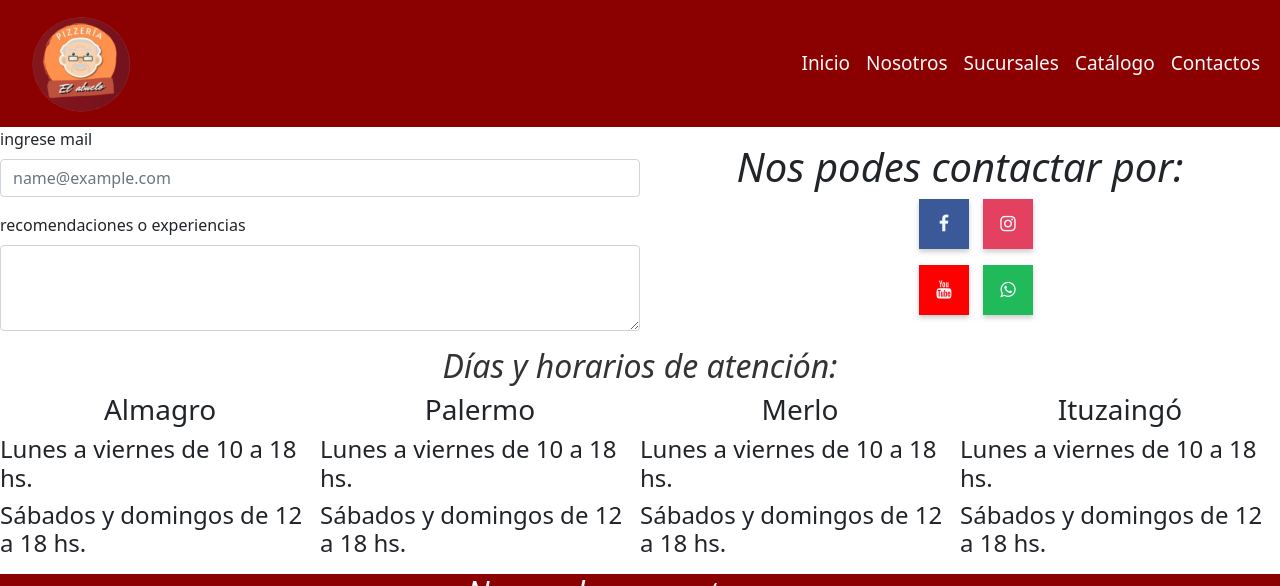
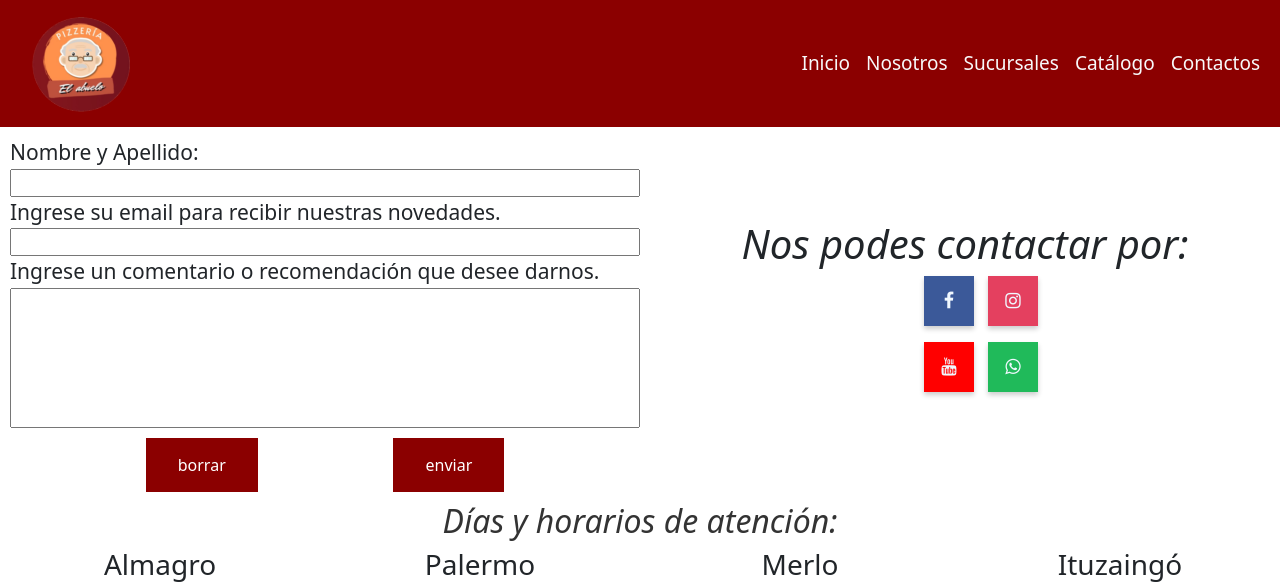
Before and after one commit to nehemias-lezcano/code-desafio, a website: page pages/contactos.html in a window 1280 px wide. Shown: the top 586 px of the page. Drawn offline with nearby package versions, Linux system fonts and the light colour scheme.

Commit message:
nuevo form y correcion

```diff
--- a/pages/contactos.html
+++ b/pages/contactos.html
@@ -34,16 +34,18 @@
   </nav>
 
   <section class="form-redes">
-      <div>
-        <div class="mb-3">
-          <label for="exampleFormControlInput1" class="form-label">ingrese mail</label>
-          <input type="email" class="form-control" id="exampleFormControlInput1" placeholder="name@example.com">
+    <form class="form1" action="">
+      <label class="text-form" for="nombre-apellido">Nombre y Apellido:</label>
+      <input class="cas-0" type="text" name="nombre-apellido">
+      <label class="text-form" for="email">Ingrese su email para recibir nuestras novedades.</label>
+      <input type="email" name="email">
+      <label class="text-form" for="opinion">Ingrese un comentario o recomendación que desee darnos.</label>
+      <input class="mods" type="text" name="opinion">
+      <div class="cont-boton">
+        <input class="boton-form" type="reset" value="borrar">
+        <input class="boton-form" type="submit" value="enviar">
       </div>
-        <div class="mb-3">
-          <label for="exampleFormControlTextarea1" class="form-label">recomendaciones o experiencias</label>
-          <textarea class="form-control" id="exampleFormControlTextarea1" rows="3"></textarea>
-        </div>
-      </div>
+    </form>
 
     <div>
       <h1>Nos podes contactar por:</h1>
@@ -107,6 +109,9 @@
         <a class="boton-abajo" href="https://www.google.com/maps/place/Palermo,+CABA/@-34.5733968,-58.438525,14z/data=!3m1!4b1!4m5!3m4!1s0x95bcb59c771eb933:0x6b3113b596d78c69!8m2!3d-34.5780655!4d-58.4265317?hl=es-419">Palermo</a>
 
       </div>
+
+      <img class="int-logo" src="../img/logo-pizza.png" alt="logo"><!-- foto footer -->
+
       <div class="maps2">
           <iframe class="maps1" src="https://www.google.com/maps/embed?pb=!1m18!1m12!1m3!1d52505.147420728834!2d-58.740145026595556!3d-34.665517645300895!2m3!1f0!2f0!3f0!3m2!1i1024!2i768!4f13.1!3m3!1m2!1s0x95bc95434093dd6b%3A0x58d832f755e4a278!2sMerlo%2C%20Provincia%20de%20Buenos%20Aires!5e0!3m2!1ses-419!2sar!4v1663778064216!5m2!1ses-419!2sar" width="50%" height="auto" style="border:0;" allowfullscreen="" loading="lazy" referrerpolicy="no-referrer-when-downgrade"></iframe>
 
--- a/scss/style.scss
+++ b/scss/style.scss
@@ -199,6 +199,37 @@ div{
     flex-direction: column;
     align-items: center;
 }
+/* formulario y foto index */
+.form1{
+    display: flex;
+    flex-direction: column;
+    width: 100%;
+    margin: 10px;
+  }
+  .text-form{
+    font-size: 21px;
+  }
+  .mods{
+    height: 140px;
+  }
+  .cont-boton{
+    display: flex;
+    justify-content: space-evenly;
+    margin-top: 10px;
+  }
+  .boton-form{
+    background-color: darkred;
+    border: none;
+    color: white;
+    padding: 15px 32px;
+    text-align: center;
+    text-decoration: none;
+    display: inline-block;
+    font-size: 16px;
+  }
+  .int-logo{
+    width: 45%;
+  }
 @media screen and (max-width: 767px){
     .decoa{
         margin: 0;
@@ -228,6 +259,10 @@ div{
 	}
     .form-redes{
         flex-direction: column;  /* cambio aca */
+        margin: 10px;
+    }
+    .int-logo{
+      display: none;
     }
     .texx2{
         display: flex;
@@ -244,4 +279,7 @@ div{
  .wrap{
     height: 40vh; /* aca */
   }
+  .int-logo{
+    display: none;
+  }
 }
```
Also changed, not shown: index.html (+3 -9 lines), pages/catalogo.html (+3 -2 lines), css/style.css, 1 other file. Lines whose indentation alone changed are shown as unchanged.
